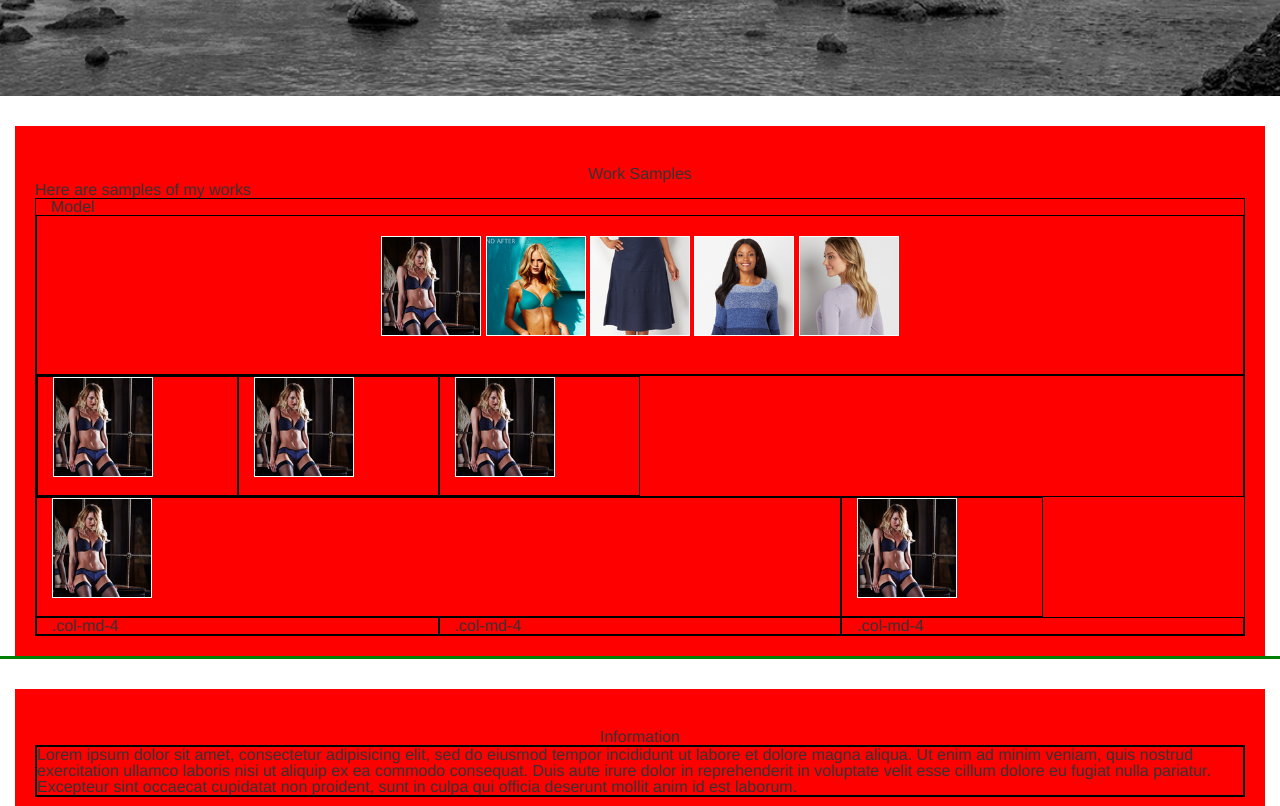
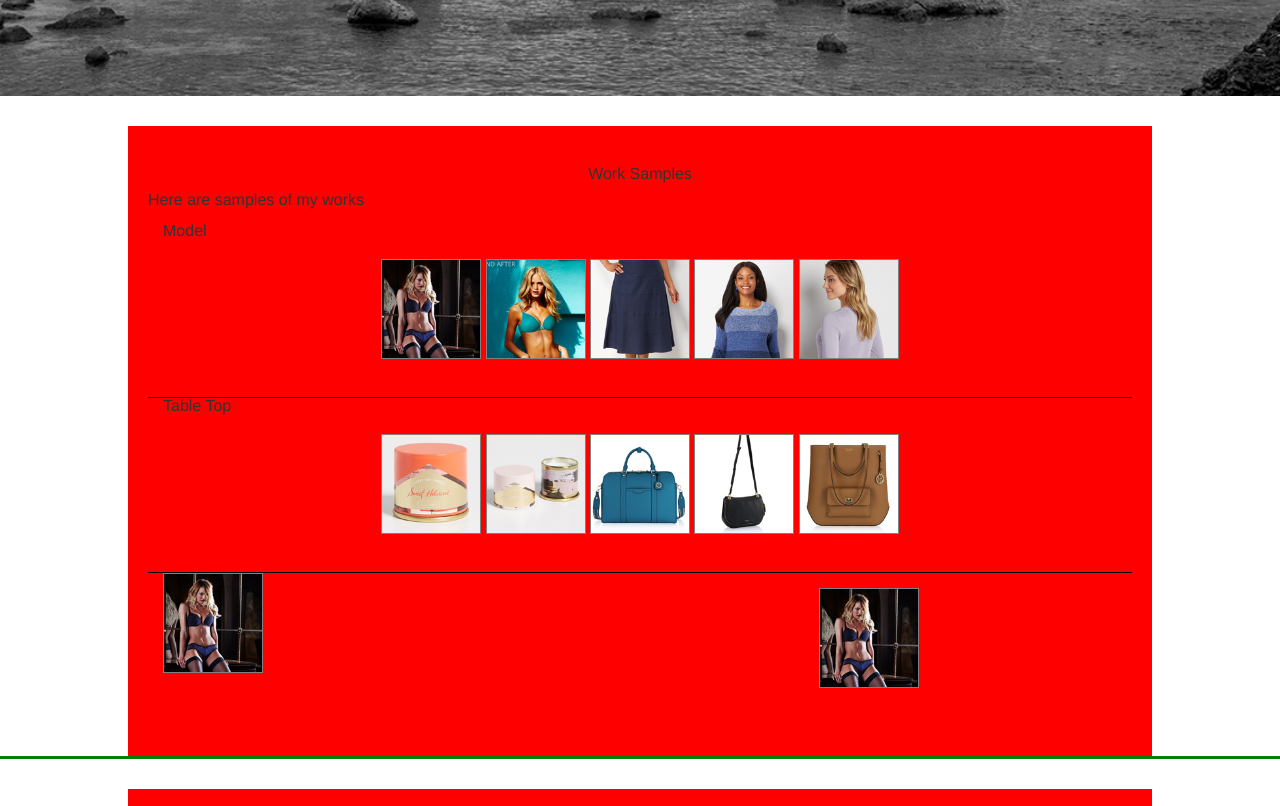
Before and after one commit to nic0mp/nico-mp, a plain HTML site: page index.html in a window 1280 px wide. Shown: the part 660-1466 px from the top of the page. Drawn offline with nearby package versions, Linux system fonts and the light colour scheme.

Commit message:
updated samples section and added more thumbnail images

```diff
--- a/index.html
+++ b/index.html
@@ -29,7 +29,7 @@
 					<button class="button">
 						<a href="#page-contact" class="js-link-contact">CONTACT</a>
 					</button>
-					<h1 class="nico">NICO PINGUEL</h1>
+					<h1 class="nico">NICO M PINGUEL</h1>
 				</ul>
 		</nav>
 		<section id="page-top">
@@ -68,32 +68,27 @@
 						<img class="img-scaled" src="images/150cbx3.jpg">
 						<img class="img-scaled" src="images/150mau3.jpg">
 					</div>
-					<div class="row" id="tab-one" >
-						<div class="col-xs-2" id="tab-one">
-							<img class="img-scaled img-special" src="images/150afterbpu.jpg">
-						</div>
-
-						<div class="col-xs-2" id="tab-one">
-							<img class="img-scaled img-special" src="images/150afterbpu.jpg">
-						</div>
-
-						<div class="col-xs-2" id="tab-one">
-							<img class="img-scaled img-special" src="images/150afterbpu.jpg">
-						</div>
+					<p>Table Top</p>
+					<div class="row" id="top" >
+						<img class="img-scaled" src="images/150mau1.jpg">
+						<img class="img-scaled" src="images/150mau2.jpg">
+						<img class="img-scaled" src="images/150hb2.jpg">
+						<img class="img-scaled" src="images/150hb1.jpg">
+						<img class="img-scaled" src="images/150hb3.jpg">
 					</div>
 					<div class="row">
-					 	<div class="col-md-8" id="tab-one">
+					 	<div class="col-sm-8" id="tab-one samples">
 					 		<img class="img-scaled img-special" src="images/150afterbpu.jpg">
 					 	</div>
-					 	<div class="col-xs-2" id="tab-one">
+					 	<div class="col-sm-2" id="tab-one">
 					 		<img class="img-scaled img-special" src="images/150afterbpu.jpg">
 					 	</div>
 					</div>
-					<div class="row">
+					<!-- <div class="row">
 					 	<div class="col-md-4" id="tab-one">.col-md-4</div>
 					 	<div class="col-md-4" id="tab-one">.col-md-4</div>
 					 	<div class="col-md-4" id="tab-one">.col-md-4</div>
-					</div>
+					</div> -->
 				</div>
 			</div>
 
--- a/stylesheets/main.css
+++ b/stylesheets/main.css
@@ -58,6 +58,7 @@ body {
 h2 {
 	text-align: center;
 	padding-top: 20px;
+	padding-bottom: 10px;
 }
 
 section {
@@ -114,12 +115,12 @@ section {
 }
 
 .psection {
+	margin: auto;
 	margin-top: 30px;
 	background-color: red;
 	height: 100%;
 	padding: 20px;
-	margin-left: 15px;
-	margin-right: 15px;
+	width: 80%;
 }
 
 .top {
@@ -172,7 +173,7 @@ h1 {
 	display: inline;
 	/*width: 20%;*/
 	/*max-width: 200px;*/
-	border: 1px solid white;
+	border: 1px solid grey;
 	margin-bottom: 15px;
 }
 
@@ -182,11 +183,14 @@ h1 {
 
 #top {
 	text-align: center;
-	border: 1px solid black;
+	border-bottom: 1px solid black;
+	/*padding-top: 10px;*/
 }
 
 #tab-one {
-	border: 1px solid black;
+	/*border: 1px solid black;*/
+	padding: 15px;
+
 	/*height: 600px;*/
 }
 
```
Also changed, not shown: 1 other file.
